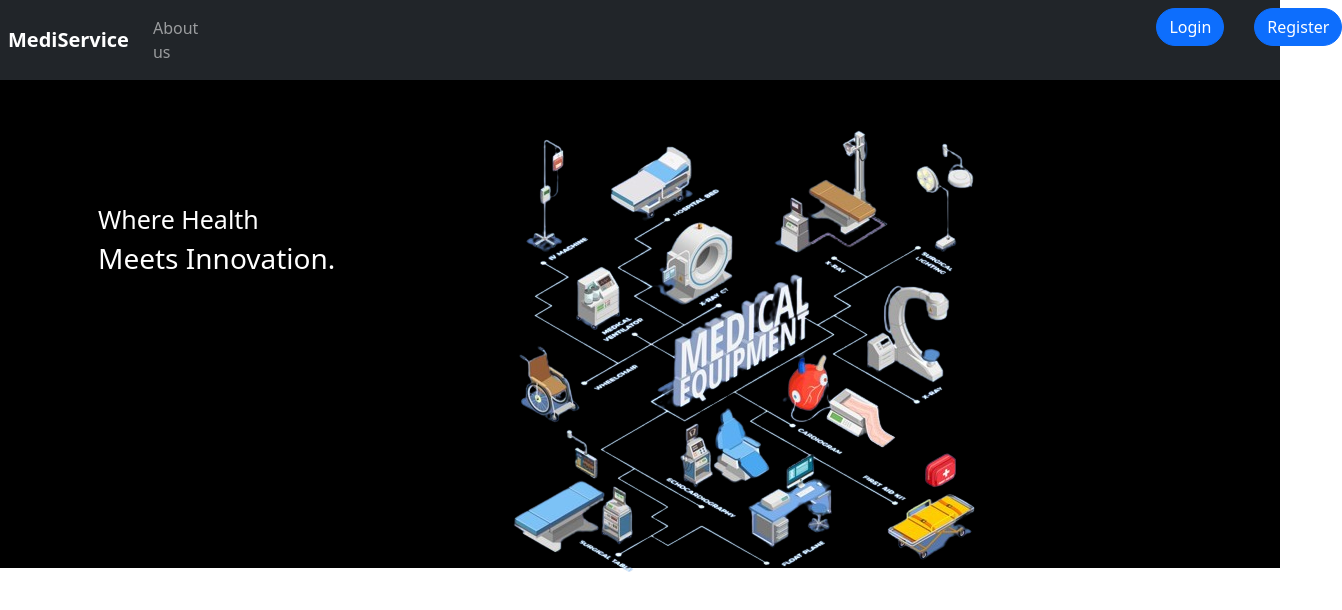
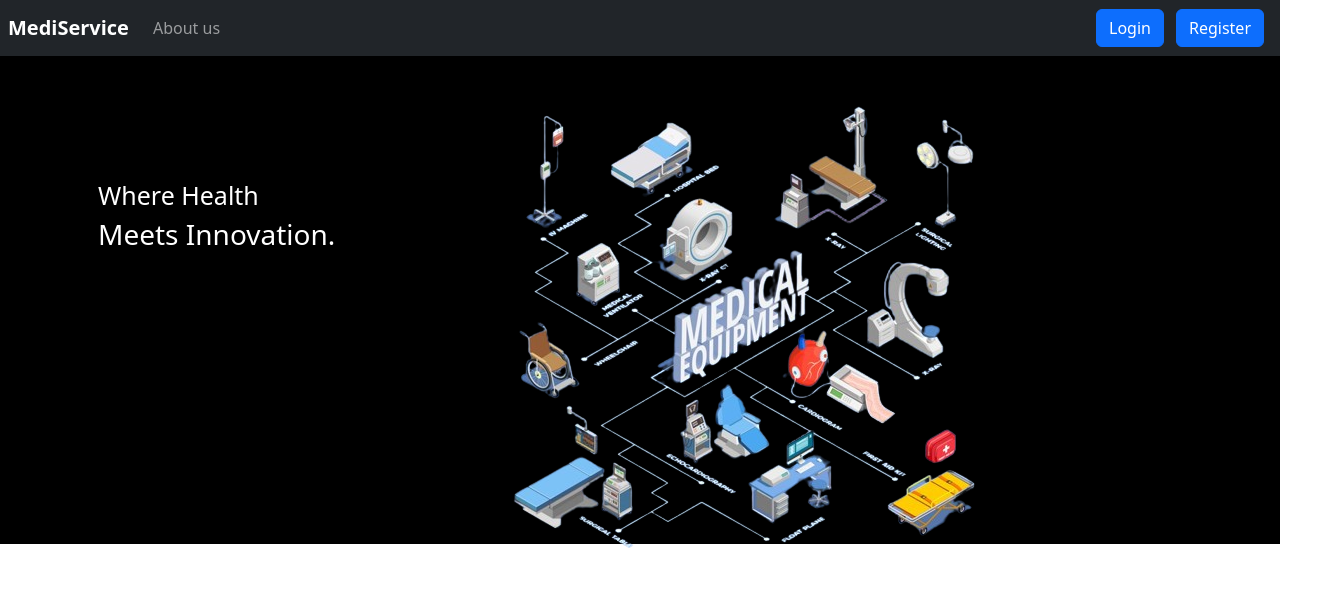
Before and after one commit to bharatrajj/medical-application, an Angular app in the folder client/: page /homepage in a window 1280 px wide. Shown: the top 610 px of the page, 1342 px wide, since content can reach past the window. Built offline with nearby package versions, Linux system fonts and the light colour scheme.

Commit message:
Email changes

```diff
--- a/client/src/app/app.component.html
+++ b/client/src/app/app.component.html
@@ -6,6 +6,9 @@
   </button>
   <div class="collapse navbar-collapse" id="navbarNav">
     <ul class="navbar-nav">
+      <li *ngIf="!IsLoggin" >
+        <a class="nav-link" [routerLink]="['/team']">About us</a>
+      </li>
       <li class="nav-item">
         <a class="nav-link" *ngIf="roleName === 'HOSPITAL'" [routerLink]="['/createhospital']">Create Hospital</a>
       </li>
@@ -17,10 +20,6 @@
         <a class="nav-link" *ngIf="roleName === 'HOSPITAL'" [routerLink]="['/requestequipment']">Request Equipment</a>
 
       </li>
-      <!-- <li class="nav-item">
-        <a class="nav-link" *ngIf="roleName === 'HOSPITAL'" [routerLink]="['/team']">About Us</a>
-      </li> -->
-
       <li class="nav-item">
         <a class="nav-link" *ngIf="roleName === 'TECHNICIAN'" [routerLink]="['/maintenance']">Maintenance Report</a>
       </li>
@@ -28,17 +27,15 @@
         <a class="nav-link" *ngIf="roleName === 'SUPPLIER'" [routerLink]="['/orders']">Order Requests</a>
       </li>
     </ul>
-    <ul class="navbar-nav">
-      <li *ngIf="!IsLoggin" >
-        <a class="nav-link" [routerLink]="['/team']">About us</a>
+    <ul class="navbar-nav ms-auto">
+
+      <li *ngIf="!IsLoggin" class="nav-item">
+        <a class="nav-link" class="btn btn-primary mx-1" [routerLink]="['/login']">Login</a>
       </li>
-      <li *ngIf="!IsLoggin" class="nav-items">
-        <a class="nav-link" class="btn btn-primary" [routerLink]="['/login']">Login</a>
+      <li *ngIf="!IsLoggin" class="nav-item">
+        <a class="nav-link" class="btn btn-primary mx-2" [routerLink]="['/registration']">Register</a>
       </li>
-      <li *ngIf="!IsLoggin" class="nav-itemx">
-        <a class="nav-link" class="btn btn-primary" [routerLink]="['/registration']">Register</a>
-      </li>
-      <li *ngIf="IsLoggin" class="nav-itemy">
+      <li *ngIf="IsLoggin" class="nav-item me-2">
         <a class="nav-link" class="btn btn-danger" (click)="logout()" [routerLink]="['/homepage']">Logout</a>
       </li>
     </ul>
--- a/client/src/app/app.component.scss
+++ b/client/src/app/app.component.scss
@@ -1,12 +1,12 @@
-.nav-items{
-    margin-left: 950px;
-}
-.nav-itemx{
-    margin-left: 30px;
-}
-.nav-itemy{
-    margin-left:700px;
-}
-.btn{
-    border-radius: 20px;
-}
+// .nav-items{
+//     margin-left: 950px;
+// }
+// .nav-item{
+//     margin-left: 30px;
+// }
+// .nav-item{
+//     margin-left:700px;
+// }
+// .btn{
+//     border-radius: 20px;
+// }
--- a/client/src/app/dashbaord/dashbaord.component.scss
+++ b/client/src/app/dashbaord/dashbaord.component.scss
@@ -133,3 +133,6 @@
   .card3{
     filter: hue-rotate(300deg);
   }
+ html{
+  background-color: #0C98D0;
+ }
--- a/client/src/app/login/login.component.html
+++ b/client/src/app/login/login.component.html
@@ -41,7 +41,7 @@
                   <span class="text-danger">Password Invalid.</span>
                 </div>
               </div>
-              <button type="submit" class="btn btn-primary btn-block mb-4">
+              <button type="submit" class="btn btn-primary btn-block mb-4" [disabled]="itemForm.invalid">
                 Log In
               </button>
               <!-- Register buttons -->
--- a/client/src/app/maintenance/maintenance.component.html
+++ b/client/src/app/maintenance/maintenance.component.html
@@ -11,7 +11,7 @@
             <table class="table">
                 <thead>
                     <tr>
-                        <th>Sr#</th>
+                        <th>Maintenance ID</th>
                         <th>Scheduled Date</th>
                         <th>Completion Date</th>
                         <th>Status</th>
--- a/client/src/app/registration/registration.component.html
+++ b/client/src/app/registration/registration.component.html
@@ -44,11 +44,10 @@
                   <label for="email" class="form-label ">Email address</label>
                 <!-- //create input with  formControlName="email" -->
                 <input type="email" name="email" formControlName="email" [ngModel]="formModel.email">
-                <div
-                  *ngIf="itemForm.get('email')?.invalid && (itemForm.get('email')?.dirty || itemForm.get('email')?.touched)"
-                  class="ng-dirty">
-                  <span class="text-danger">Please Enter Email Id.</span>
-                </div>
+                <div *ngIf="itemForm.controls['email'].invalid && (itemForm.controls['email'].dirty || itemForm.controls['email'].touched)">
+                  <span class="text text-danger" *ngIf="itemForm.get('email')?.hasError('required')">Email is required</span>
+                  <span class="text text-danger" *ngIf="itemForm.get('email')?.hasError('email')">Please Enter correct format for Email</span>
+              </div>
                 </div>
               <!-- Password input -->
               <div class="form-outline mb-3">
@@ -64,7 +63,7 @@
               <div class="form-outline mb-4">
                 <label for="role" class="form-label">role</label>
                 <select name="role" formControlName="role" [ngModel]="formModel.role">
-                  <option value="null">Choose Role</option>
+                  <option  [disabled]="itemForm">Choose Role</option>
                   <option value="HOSPITAL">HOSPITAL</option>
                   <option value="TECHNICIAN">TECHNICIAN</option>
                   <option value="SUPPLIER">SUPPLIER</option>
--- a/client/src/app/registration/registration.component.ts
+++ b/client/src/app/registration/registration.component.ts
@@ -21,7 +21,7 @@ export class RegistrationComponent {
       //complete this function
       username: [this.formModel.username, Validators.required],
       password: [this.formModel.password, Validators.required],
-      email: [this.formModel.email, Validators.required],
+      email: [this.formModel.email, [Validators.required,Validators.email]],
       role: [this.formModel.role, Validators.required]
 
     });
```
Also changed, not shown: client/src/app/maintenance/maintenance.component.ts (+40 -45 lines).
